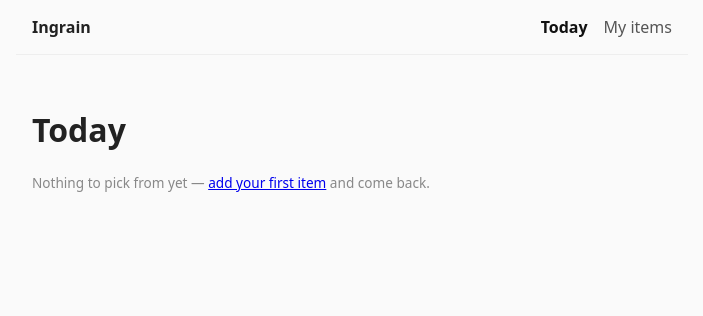
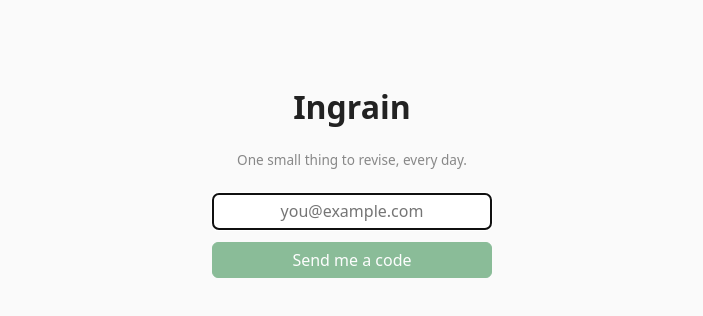
Before and after one commit to divi-259/ingrain, a React (Vite) app in the folder client/: page / in a window 1280 px wide. Shown: the top 316 px of the page, without its empty margins (288-991 px from the left). Built offline with nearby package versions, Linux system fonts and the light colour scheme; no server answers.

Commit message:
Add Login Flow and Auth Gate to Frontend

```diff
--- a/client/src/App.tsx
+++ b/client/src/App.tsx
@@ -1,19 +1,61 @@
-import { BrowserRouter, Routes, Route, NavLink } from 'react-router-dom'
+import { useEffect, useState } from 'react'
+import { BrowserRouter, Routes, Route, NavLink, Navigate } from 'react-router-dom'
+import { apiFetch } from './api'
 import TodayPage from './pages/TodayPage'
 import ItemsPage from './pages/ItemsPage'
+import LoginPage from './pages/LoginPage'
+import VerifyPage from './pages/VerifyPage'
+
+interface User {
+  id: number
+  email: string
+}
 
 export default function App() {
+  const [user, setUser] = useState<User | null>(null)
+  const [checked, setChecked] = useState(false)
+
+  // The auth gate: ask the server who we are. The session cookie rides
+  // along automatically; a 401 just means "show the login screen".
+  useEffect(() => {
+    apiFetch<{ user: User }>('/api/auth/me')
+      .then((data) => setUser(data.user))
+      .catch(() => setUser(null))
+      .finally(() => setChecked(true))
+  }, [])
+
+  async function logout() {
+    await apiFetch('/api/auth/logout', { method: 'POST' })
+    setUser(null)
+  }
+
+  if (!checked) {
+    return <main><p>Loading…</p></main>
+  }
+
   return (
     <BrowserRouter>
+      {user ? (
+        <>
           <nav className="topnav">
             <span className="brand">Ingrain</span>
             <NavLink to="/" end>Today</NavLink>
             <NavLink to="/items">My items</NavLink>
+            <span className="nav-user muted">{user.email}</span>
+            <button type="button" onClick={logout}>Log out</button>
           </nav>
           <Routes>
             <Route path="/" element={<TodayPage />} />
             <Route path="/items" element={<ItemsPage />} />
+            <Route path="*" element={<Navigate to="/" replace />} />
           </Routes>
+        </>
+      ) : (
+        <Routes>
+          <Route path="/auth/verify" element={<VerifyPage onLogin={setUser} />} />
+          <Route path="*" element={<LoginPage onLogin={setUser} />} />
+        </Routes>
+      )}
     </BrowserRouter>
   )
 }
--- /dev/null
+++ b/client/src/pages/LoginPage.tsx
@@ -0,0 +1,94 @@
+import { useState } from 'react'
+import { apiFetch } from '../api'
+
+interface User {
+  id: number
+  email: string
+}
+
+export default function LoginPage({ onLogin }: { onLogin: (user: User) => void }) {
+  const [step, setStep] = useState<'email' | 'code'>('email')
+  const [email, setEmail] = useState('')
+  const [code, setCode] = useState('')
+  const [error, setError] = useState('')
+  const [info, setInfo] = useState('')
+
+  async function requestCode(e?: React.FormEvent) {
+    e?.preventDefault()
+    setError('')
+    try {
+      await apiFetch('/api/auth/request-code', {
+        method: 'POST',
+        body: JSON.stringify({ email }),
+      })
+      setStep('code')
+      setInfo(`We sent a 6-digit code and a sign-in link to ${email.trim()}.`)
+    } catch (err) {
+      setError((err as Error).message)
+    }
+  }
+
+  async function verifyCode(e: React.FormEvent) {
+    e.preventDefault()
+    setError('')
+    try {
+      const data = await apiFetch<{ user: User }>('/api/auth/verify', {
+        method: 'POST',
+        body: JSON.stringify({ email, code }),
+      })
+      onLogin(data.user)
+    } catch (err) {
+      setError((err as Error).message)
+    }
+  }
+
+  return (
+    <main className="login">
+      <h1>Ingrain</h1>
+      <p className="muted">One small thing to revise, every day.</p>
+
+      {step === 'email' ? (
+        <form onSubmit={requestCode} className="login-form">
+          <input
+            type="email"
+            value={email}
+            onChange={(e) => setEmail(e.target.value)}
+            placeholder="you@example.com"
+            aria-label="Email"
+            autoFocus
+          />
+          <button type="submit" className="primary" disabled={!email.includes('@')}>
+            Send me a code
+          </button>
+        </form>
+      ) : (
+        <form onSubmit={verifyCode} className="login-form">
+          {info && <p className="muted">{info}</p>}
+          <input
+            inputMode="numeric"
+            pattern="[0-9]*"
+            maxLength={6}
+            value={code}
+            onChange={(e) => setCode(e.target.value)}
+            placeholder="6-digit code"
+            aria-label="Code"
+            autoFocus
+          />
+          <button type="submit" className="primary" disabled={code.trim().length !== 6}>
+            Sign in
+          </button>
+          <div className="login-links">
+            <button type="button" className="linklike" onClick={() => requestCode()}>
+              Resend code
+            </button>
+            <button type="button" className="linklike" onClick={() => { setStep('email'); setCode(''); setInfo('') }}>
+              Use a different email
+            </button>
+          </div>
+        </form>
+      )}
+
+      {error && <p className="error">{error}</p>}
+    </main>
+  )
+}
--- /dev/null
+++ b/client/src/pages/VerifyPage.tsx
@@ -0,0 +1,43 @@
+import { useEffect, useRef, useState } from 'react'
+import { Link, useSearchParams } from 'react-router-dom'
+import { apiFetch } from '../api'
+
+interface User {
+  id: number
+  email: string
+}
+
+// Where the magic link lands: read ?token= and exchange it for a session.
+export default function VerifyPage({ onLogin }: { onLogin: (user: User) => void }) {
+  const [params] = useSearchParams()
+  const [error, setError] = useState('')
+  // Tokens are single-use, and StrictMode runs effects twice in dev —
+  // this ref makes sure we only spend the token once.
+  const fired = useRef(false)
+
+  useEffect(() => {
+    if (fired.current) return
+    fired.current = true
+    const token = params.get('token') ?? ''
+    apiFetch<{ user: User }>('/api/auth/verify', {
+      method: 'POST',
+      body: JSON.stringify({ token }),
+    })
+      .then((data) => onLogin(data.user))
+      .catch((err) => setError((err as Error).message))
+  }, [params, onLogin])
+
+  return (
+    <main className="login">
+      <h1>Ingrain</h1>
+      {error ? (
+        <>
+          <p className="error">{error}</p>
+          <p><Link to="/">Request a new code</Link></p>
+        </>
+      ) : (
+        <p>Signing you in…</p>
+      )}
+    </main>
+  )
+}
--- a/client/src/styles.css
+++ b/client/src/styles.css
@@ -155,6 +155,45 @@ button.primary:hover:not(:disabled) {
   color: #1a7f37;
 }
 
+.nav-user {
+  margin-left: auto;
+}
+
+.topnav .brand {
+  margin-right: 0;
+}
+
+.login {
+  text-align: center;
+  padding-top: 4rem;
+}
+
+.login-form {
+  display: flex;
+  flex-direction: column;
+  gap: 0.75rem;
+  max-width: 280px;
+  margin: 1.5rem auto 0;
+}
+
+.login-form input {
+  text-align: center;
+}
+
+.login-links {
+  display: flex;
+  justify-content: space-between;
+}
+
+.linklike {
+  border: none;
+  background: none;
+  padding: 0;
+  color: #555;
+  text-decoration: underline;
+  font-size: 0.85rem;
+}
+
 .muted {
   color: #888;
   font-size: 0.85rem;
```
Lines whose indentation alone changed are shown as unchanged.
